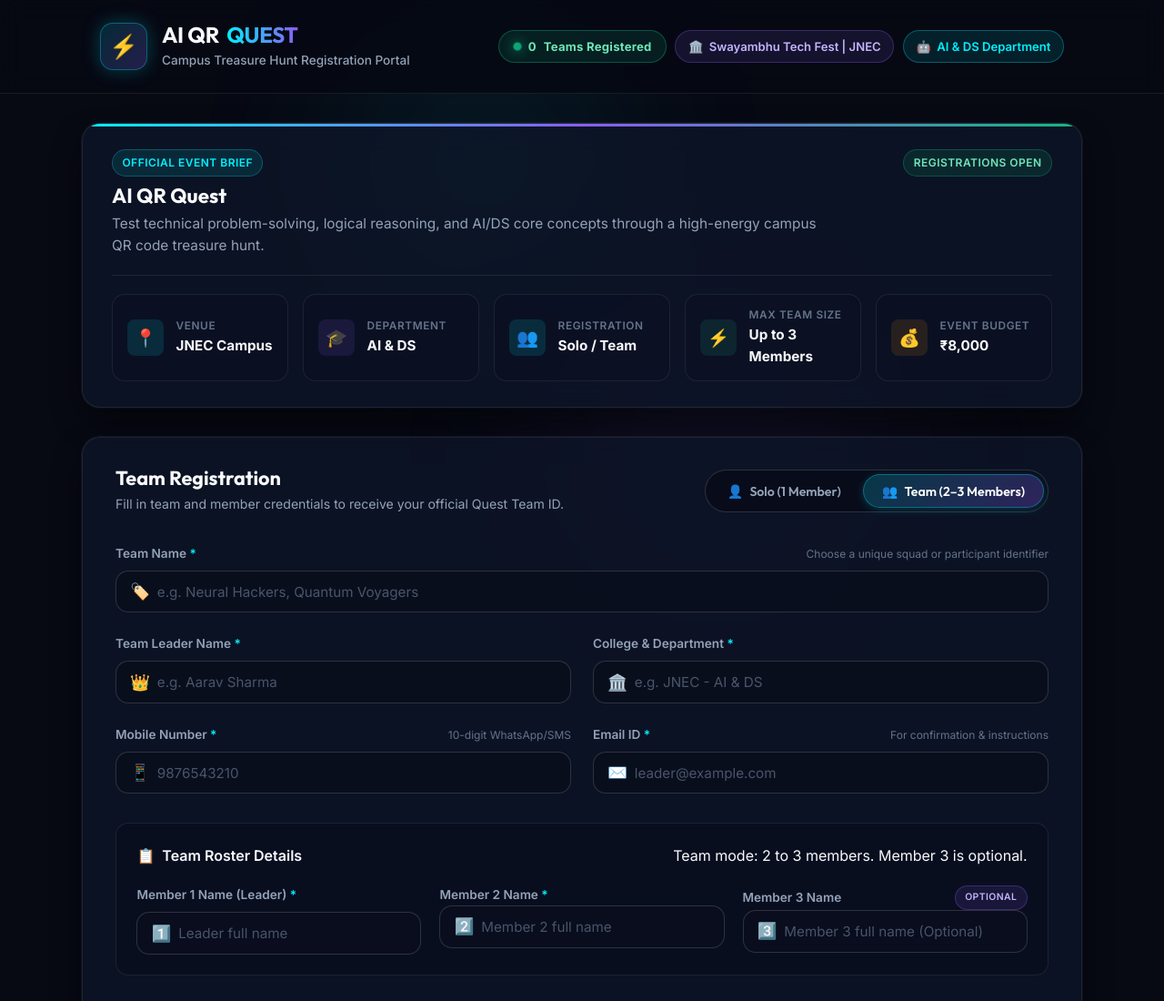
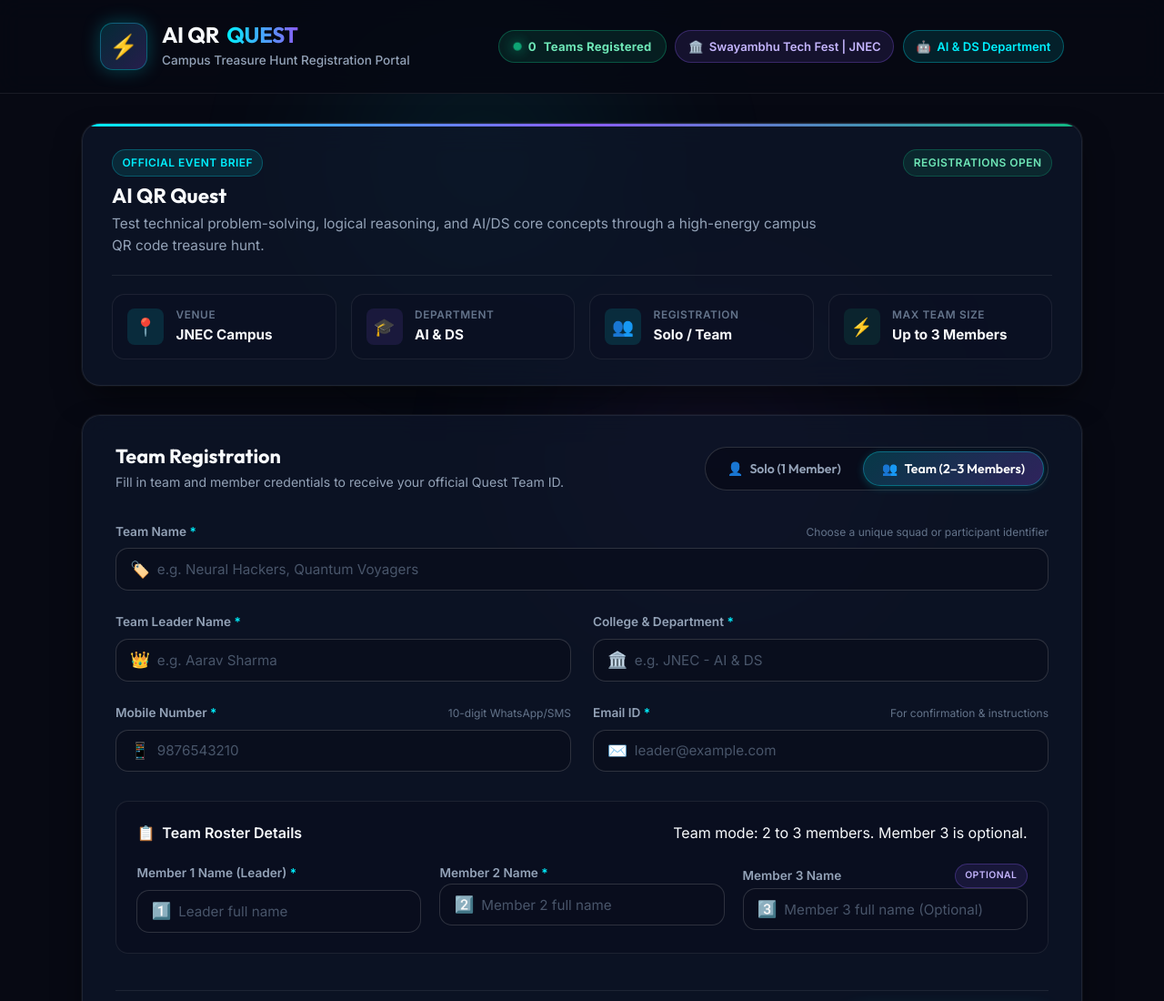
Before and after one commit to maheshkirde7774/AI-QR-Quest-, a website: page index.html in a window 1280 px wide. Shown: the top 1100 px of the page at 91% size. Drawn offline with Linux system fonts and the light colour scheme; no server answers.

Commit message:
remove: remove event budget stat from overview

```diff
--- a/index.html
+++ b/index.html
@@ -98,14 +98,6 @@
           <div>
             <span class="stat-label">Max Team Size</span>
             <span class="stat-value">Up to 3 Members</span>
-          </div>
-        </div>
-
-        <div class="stat-box">
-          <div class="stat-icon amber" aria-hidden="true">💰</div>
-          <div>
-            <span class="stat-label">Event Budget</span>
-            <span class="stat-value">₹8,000</span>
           </div>
         </div>
       </div>
```
